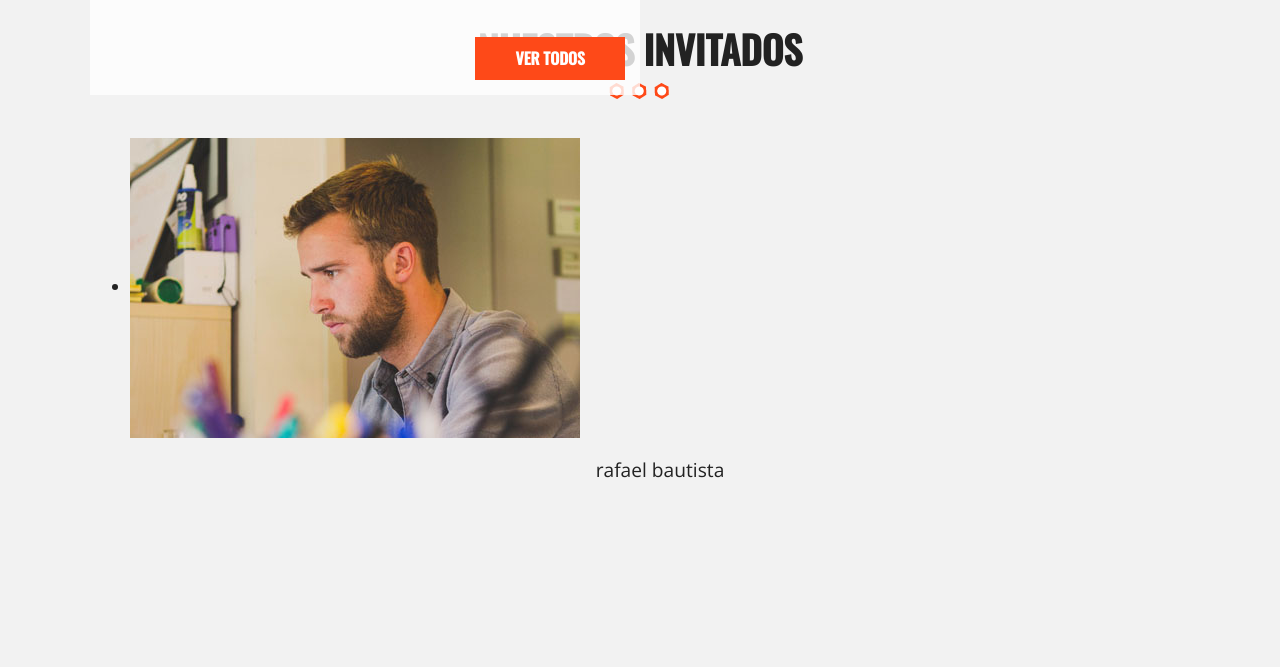
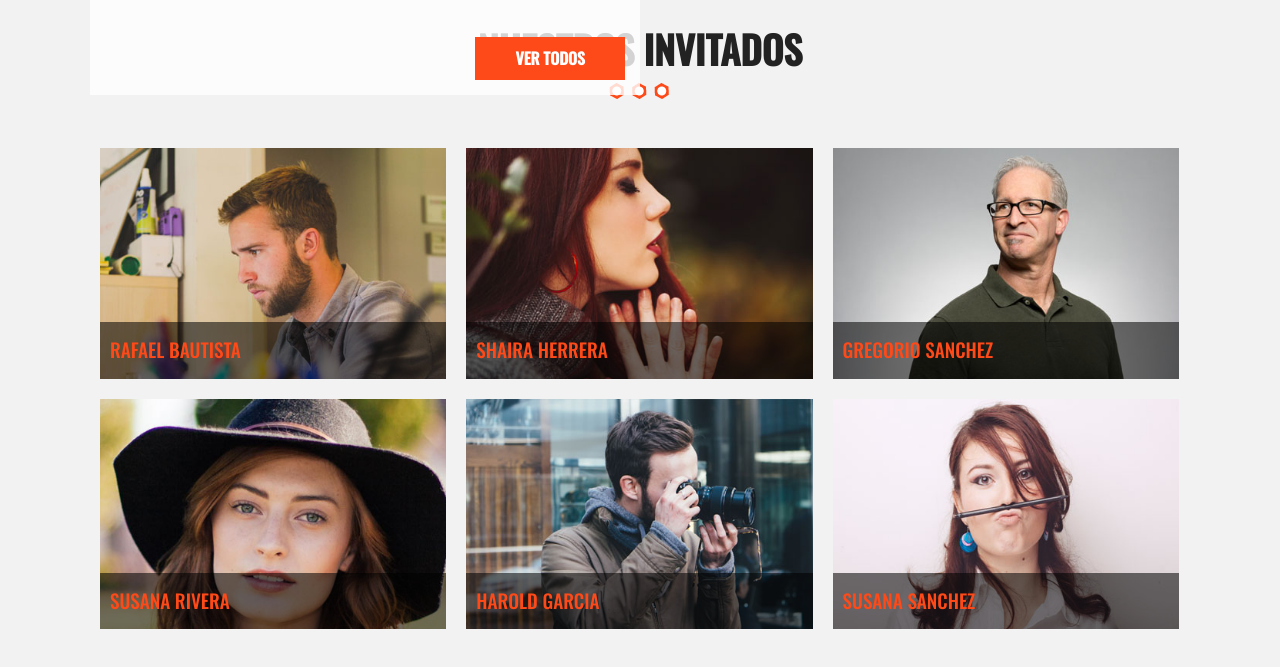
Before and after one commit to antoniDelgado/gldwebcam, a plain HTML site: page index.html in a window 1280 px wide. Shown: the part 1939-2606 px from the top of the page. Before the commit the page ends 2488 px from the top, so only its background shows below. Drawn offline with nearby package versions, Linux system fonts and the light colour scheme; files whose address does not match are found by name.

Commit message:
nuestros invitados

```diff
--- a/css/main.css
+++ b/css/main.css
@@ -195,6 +195,12 @@ h3 {
     margin-top: 20px;
     display: inline-block;
     transition: all .4s ease;
+}
+
+ul {
+    list-style: none;
+    margin: 0;
+    padding: 0;
 }
 
 .boton:hover {
@@ -501,6 +507,49 @@ h3 {
 }
 
 
+/**invitados**/
+
+.lista-invitados li {
+    padding: 10px;
+    float: left;
+}
+
+@media (min-width: 480px) {
+    .lista-invitados li {
+        width: 50%;
+    }
+}
+
+@media (min-width: 768px) {
+    .lista-invitados li {
+        width: 33.3%;
+    }
+}
+
+.invitado {
+    position: relative;
+    overflow: hidden;
+}
+
+.invitado img {
+    max-width: 100%;
+}
+
+.invitado p {
+    position: absolute;
+    bottom: 0;
+    left: 0;
+    padding: 15px 10px;
+    margin: 0;
+    background-color: rgba(0, 0, 0, 0.55);
+    width: 100%;
+    text-align: left;
+    font-family: 'Oswald', sans-serif;
+    color: #fe4918;
+    text-transform: uppercase;
+}
+
+
 /* ==========================================================================
    Helper classes
    ========================================================================== */
--- a/index.html
+++ b/index.html
@@ -142,6 +142,36 @@
                     <p>rafael bautista</p>
                 </div>
             </li>
+            <li>
+                <div class="invitado">
+                    <img src="img/img/invitado2.jpg" alt="imagen invitado">
+                    <p>shaira herrera</p>
+                </div>
+            </li>
+            <li>
+                <div class="invitado">
+                    <img src="img/img/invitado3.jpg" alt="imagen invitado">
+                    <p>gregorio sanchez</p>
+                </div>
+            </li>
+            <li>
+                <div class="invitado">
+                    <img src="img/img/invitado4.jpg" alt="imagen invitado">
+                    <p>susana rivera</p>
+                </div>
+            </li>
+            <li>
+                <div class="invitado">
+                    <img src="img/img/invitado5.jpg" alt="imagen invitado">
+                    <p>harold garcia</p>
+                </div>
+            </li>
+            <li>
+                <div class="invitado">
+                    <img src="img/img/invitado6.jpg" alt="imagen invitado">
+                    <p>susana sanchez</p>
+                </div>
+            </li>
         </ul>
     </section>
 
```
